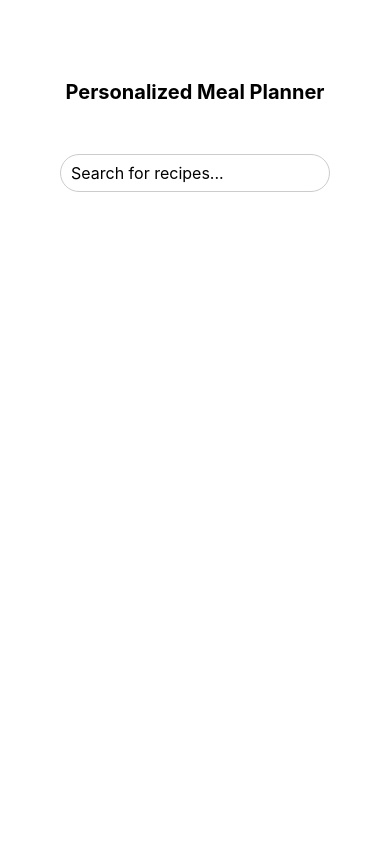
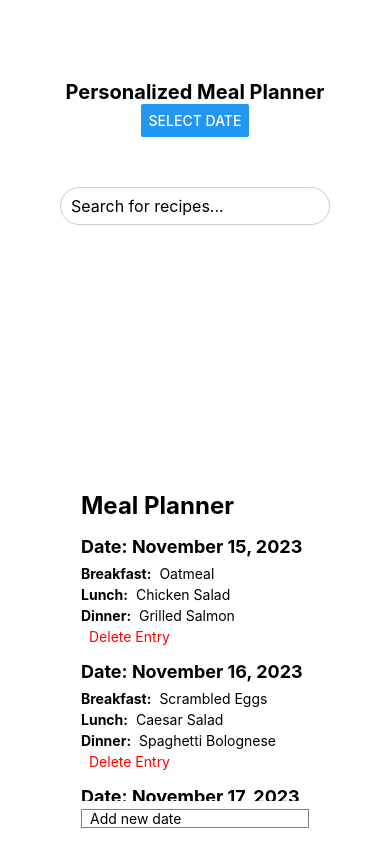
Before and after one commit to TranRTC/CSI-248-Final-Project, a React Native app in the folder PersonalizedMealPlanner/: screen / in a window 390 px wide. Built offline with nearby package versions, Linux system fonts and the light colour scheme.

Commit message:
continue  11/10
build meal plan

```diff
--- a/PersonalizedMealPlanner/App.js
+++ b/PersonalizedMealPlanner/App.js
@@ -1,35 +1,22 @@
 import { Platform, StatusBar } from 'react-native';
-import { StyleSheet, Text, View } from 'react-native';
+import { StyleSheet, Text, View, ScrollView } from 'react-native';
+import React from 'react';
 
 import RecipeSearch from './Components/RecipeSearch';
-
-
-
-
+import DateSelect from './Components/DateSelect';
+import MealPlan from './Components/MealPlan';
 
 export default function App() {
-
-
-
-
-
-//=======UserAuthentication================
-
-//========RecipeSearch======================
-
-
-//=========MealPlanner======================
-
-//=========ShoppingList=====================
-
-
-
   return (
     <View style={styles.container}>
-    <Text style={styles.appTitle}>Personalized Meal Planner</Text>
-    <StatusBar style="auto" />
-    <RecipeSearch/>
-  </View>
+      <Text style={styles.appTitle}>Personalized Meal Planner</Text>
+      <StatusBar style="auto" />
+      <ScrollView contentContainerStyle={styles.scrollContainer}>
+        <DateSelect />
+        <RecipeSearch />
+        <MealPlan />
+      </ScrollView>
+    </View>
   );
 }
 
@@ -39,13 +26,24 @@ const styles = StyleSheet.create({
     backgroundColor: '#fff',
     alignItems: 'center',
     justifyContent: 'center',
-    paddingTop: Platform.OS === 'android' ? StatusBar.currentHeight : 0, // Add padding to accommodate the status bar height on Android
+
   },
   appTitle: {
-    fontSize: 20, // You can adjust the size as needed
-    fontWeight: 'bold', // This makes the text bold
-    marginTop: 80, // This adds space to the top of the text
-    // ...any other styling you want for the app title
+    fontSize: 20,
+    fontWeight: 'bold',
+    marginTop: 80,
   },
-  // ...other styles
+  scrollContainer: {
+    flexGrow: 1, // Allow the content to grow and fill the available space
+    alignItems: 'center',
+    justifyContent: 'center',
+  },
+  // Additional styles for your components here:
+  // Example:
+  // componentContainer: {
+  //   marginBottom: 20,
+  // },
+  // componentText: {
+  //   fontSize: 16,
+  // },
 });
--- /dev/null
+++ b/PersonalizedMealPlanner/Components/DateSelect.jsx
@@ -0,0 +1,40 @@
+import React, { useState } from 'react';
+import { View, Button, Platform } from 'react-native';
+import DateTimePicker from '@react-native-community/datetimepicker';
+
+const DateSelect = () => {
+  const [date, setDate] = useState(new Date());
+  const [mode, setMode] = useState('date');
+  const [show, setShow] = useState(false);
+
+  const onChange = (event, selectedDate) => {
+    const currentDate = selectedDate || date;
+    setShow(Platform.OS === 'ios');
+    setDate(currentDate);
+  };
+
+  const showMode = (currentMode) => {
+    setShow(true);
+    setMode(currentMode);
+  };
+
+  return (
+    <View>
+      <View>
+        <Button onPress={() => showMode('date')} title="Select Date" />
+      </View>
+      {show && (
+        <DateTimePicker
+          testID="dateTimePicker"
+          value={date}
+          mode={mode}
+          is24Hour={true}
+          display="default"
+          onChange={onChange}
+        />
+      )}
+    </View>
+  );
+};
+
+export default DateSelect;
--- /dev/null
+++ b/PersonalizedMealPlanner/Components/MealPlan.jsx
@@ -0,0 +1,126 @@
+import React, { useState } from 'react';
+import { View, Text, ScrollView, StyleSheet, TouchableOpacity, TextInput } from 'react-native';
+
+const PlanData = [
+  {
+    date: 'November 15, 2023',
+    meals: [
+      { mealType: 'Breakfast', recipeTitle: 'Oatmeal' },
+      { mealType: 'Lunch', recipeTitle: 'Chicken Salad' },
+      { mealType: 'Dinner', recipeTitle: 'Grilled Salmon' },
+    ],
+  },
+  {
+    date: 'November 16, 2023',
+    meals: [
+      { mealType: 'Breakfast', recipeTitle: 'Scrambled Eggs' },
+      { mealType: 'Lunch', recipeTitle: 'Caesar Salad' },
+      { mealType: 'Dinner', recipeTitle: 'Spaghetti Bolognese' },
+    ],
+  },
+  {
+    date: 'November 17, 2023',
+    meals: [
+      { mealType: 'Breakfast', recipeTitle: 'Yogurt Parfait' },
+      { mealType: 'Lunch', recipeTitle: 'Turkey Sandwich' },
+      { mealType: 'Dinner', recipeTitle: 'Vegetable Stir-Fry' },
+    ],
+  },
+];
+
+const MealPlan = () => {
+  const [mealPlanData, setMealPlanData] = useState(PlanData);
+
+  const addMeal = (dateIndex, newMeal) => {
+    const updatedMealPlanData = [...mealPlanData];
+    updatedMealPlanData[dateIndex].meals.push(newMeal);
+    setMealPlanData(updatedMealPlanData);
+  };
+
+  const removeEntry = (dateIndex) => {
+    const updatedMealPlanData = [...mealPlanData];
+    updatedMealPlanData.splice(dateIndex, 1);
+    setMealPlanData(updatedMealPlanData);
+  };
+
+  return (
+    <View style={styles.container}>
+      <Text style={styles.header}>Meal Planner</Text>
+
+      {/* Scrollable container for meal schedule */}
+      <ScrollView style={styles.scrollContainer}>
+        {/* Render the meal schedule here */}
+        {mealPlanData.map((entry, dateIndex) => (
+          <View key={dateIndex} style={styles.entry}>
+            <Text style={styles.date}>Date: {entry.date}</Text>
+            {entry.meals.map((meal, mealIndex) => (
+              <View key={mealIndex} style={styles.meal}>
+                <Text style={styles.mealType}>{meal.mealType}:</Text>
+                <Text style={styles.recipeTitle}> {meal.recipeTitle}</Text>
+              </View>
+            ))}
+            <TouchableOpacity onPress={() => removeEntry(dateIndex)}>
+              <Text style={styles.deleteButton}>Delete Entry</Text>
+            </TouchableOpacity>
+          </View>
+        ))}
+      </ScrollView>
+
+      {/* Input for adding a new date */}
+      <TextInput
+        placeholder="Add new date"
+        style={styles.addDateInput}
+        onChangeText={(text) => {
+          addMeal(mealPlanData.length, { date: text, meals: [] });
+        }}
+      />
+    </View>
+  );
+};
+
+const styles = StyleSheet.create({
+  container: {
+    flex: 1,
+    padding: 16,
+    marginTop: -50, // Adjust the marginTop value as needed
+  },
+  header: {
+    fontSize: 24,
+    fontWeight: 'bold',
+    marginBottom: 16,
+  },
+  scrollContainer: {
+    maxHeight: 400,
+  },
+  entry: {
+    marginBottom: 16,
+  },
+  date: {
+    fontSize: 18,
+    fontWeight: 'bold',
+    marginBottom: 8,
+  },
+  meal: {
+    flexDirection: 'row',
+    alignItems: 'center',
+    marginBottom: 4,
+  },
+  mealType: {
+    fontWeight: 'bold',
+  },
+  recipeTitle: {
+    marginLeft: 4,
+  },
+  deleteButton: {
+    color: 'red',
+    marginLeft: 8,
+  },
+  addDateInput: {
+    marginTop: 8,
+    paddingLeft: 8,
+    borderColor: 'gray',
+    borderWidth: 1,
+  },
+});
+
+export default MealPlan;
--- a/PersonalizedMealPlanner/Components/RecipeSearch.jsx
+++ b/PersonalizedMealPlanner/Components/RecipeSearch.jsx
@@ -261,7 +261,7 @@ const styles = StyleSheet.create({
     marginTop: 10, // Indent ingredients for better readability
   },
   instructionsText: {
-    marginTop: 45,
+    marginTop: 35,
     marginLeft: 10,
     marginRight: 10,
   },
--- a/PersonalizedMealPlanner/package.json
+++ b/PersonalizedMealPlanner/package.json
@@ -9,13 +9,15 @@
     "web": "expo start --web"
   },
   "dependencies": {
+    "@expo/webpack-config": "^19.0.0",
     "expo": "~49.0.15",
     "expo-status-bar": "~1.6.0",
     "react": "18.2.0",
+    "react-dom": "18.2.0",
     "react-native": "0.72.6",
-    "react-dom": "18.2.0",
+    "react-native-datepicker": "^1.7.2",
     "react-native-web": "~0.19.6",
-    "@expo/webpack-config": "^19.0.0"
+    "@react-native-community/datetimepicker": "7.2.0"
   },
   "devDependencies": {
     "@babel/core": "^7.20.0"
```
Also changed, not shown: PersonalizedMealPlanner/Components/ListBuy.jsx (added), PersonalizedMealPlanner/Components/Login.jsx (added), PersonalizedMealPlanner/Components/MealNotify.jsx (added), PersonalizedMealPlanner/Data/recipesData.jsx (deleted), 1 other file (tests, documents, lock files or other folders).
